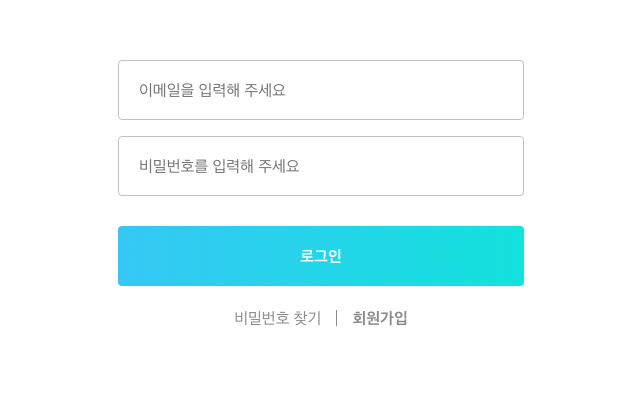
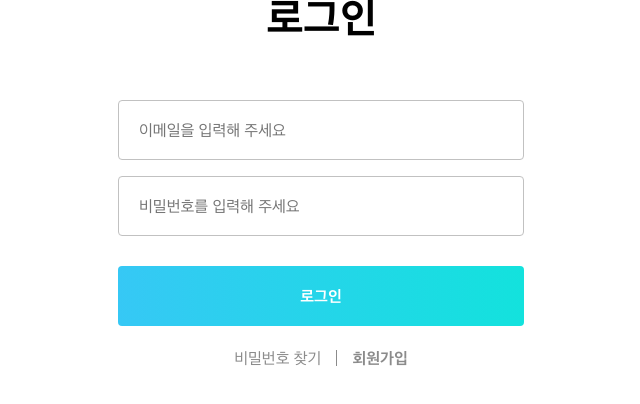
Before and after one commit to Team-O2/Front-end, a React (Create React App) app: page /login in a window 1280 px wide. Shown: the top 404 px of the page, without its empty margins (319-959 px from the left). Built offline with nearby package versions, Linux system fonts and the light colour scheme; a web font is replaced by a local one.

Commit message:
Fix: 비밀번호 input type 변경

```diff
--- a/src/components/molecules/Loginform/index.tsx
+++ b/src/components/molecules/Loginform/index.tsx
@@ -9,8 +9,8 @@ import Line from '../../../assets/images/line.svg';
 function Loginform(): React.ReactElement {
   return (
     <LoginformWrap>
-      <Input className="login_input" inputName="userEmail" placeholder="이메일을 입력해 주세요"></Input>
-      <Input className="login_input" inputName="userPwd" placeholder="비밀번호를 입력해 주세요"></Input>
+      <Input className="login_input" name="userEmail" type="text" placeholder="이메일을 입력해 주세요"></Input>
+      <Input className="login_input" name="userPwd" type="password" placeholder="비밀번호를 입력해 주세요"></Input>
       <Button className="login_button">로그인</Button>
     </LoginformWrap>
   );
--- a/src/components/organisms/Login/index.tsx
+++ b/src/components/organisms/Login/index.tsx
@@ -9,7 +9,7 @@ import Line from '../../../assets/images/line.svg';
 function CLogin(): React.ReactElement {
   return (
     <LoginWrap>
-      <Label className="login_label">로그인</Label>
+      <Label className="login_label" name="로그인" />
       <Loginform />
       <div className="etc_buttons">
         <Button className="etc_leftbtn">비밀번호 찾기</Button>
```
Also changed, not shown: src/components/atoms/Input/index.tsx (line endings or trailing spaces).
